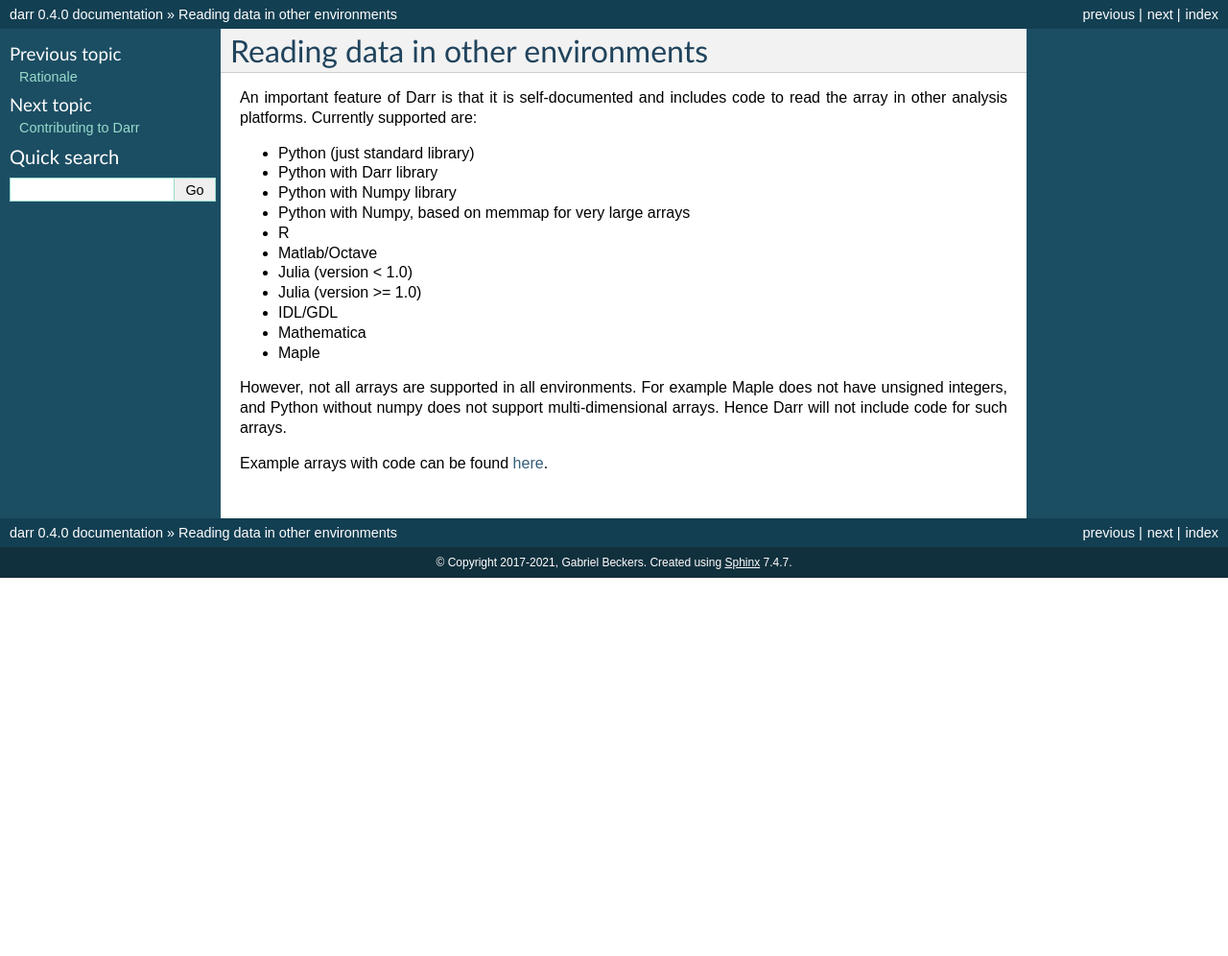
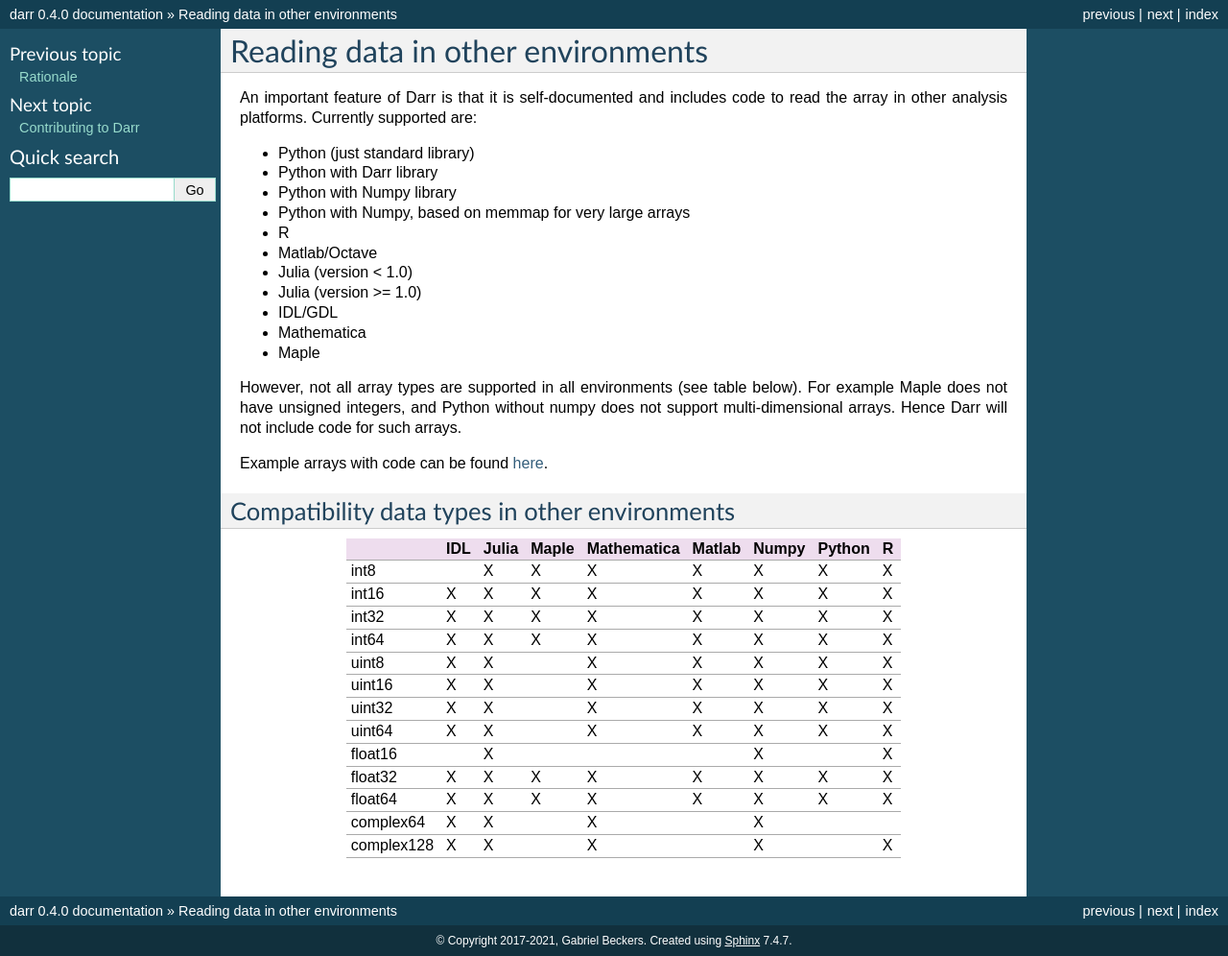
Before and after one commit to gbeckers/Darr, a Sphinx documentation site: the page built from docs/readcode.rst, in a window 1280 px wide. Shown: the whole page at 96% size. Built offline with Sphinx 7.4.7, drawn with Linux system fonts in a browser that asks for light colours; before the commit the page ends 900 px from its top, so only the background shows below that.

Commit message:
add table with supported types for different languages

```diff
--- a/docs/readcode.rst
+++ b/docs/readcode.rst
@@ -16,9 +16,43 @@ to read the array in other analysis platforms. Currently supported are:
 - Mathematica
 - Maple
 
-However, not all arrays are supported in all environments. For example Maple
-does not have unsigned integers, and Python without numpy does not support
-multi-dimensional arrays. Hence Darr will not include code for such arrays.
+However, not all array types are supported in all environments (see table
+below). For example Maple does not have unsigned integers, and Python
+without numpy does not support multi-dimensional arrays. Hence Darr will not
+include code for such arrays.
 
 Example arrays with code can be found `here <https://github
 .com/gbeckers/Darr/tree/master/examplearrays>`__.
+
+Compatibility data types in other environments
+----------------------------------------------
+
++------------+-----+-------+-------+-------------+--------+-------+--------+----+
+|            | IDL | Julia | Maple | Mathematica | Matlab | Numpy | Python | R  |
++============+=====+=======+=======+=============+========+=======+========+====+
+| int8       |     |   X   |   X   |      X      |   X    |   X   |   X    | X  |
++------------+-----+-------+-------+-------------+--------+-------+--------+----+
+| int16      | X   |   X   |   X   |      X      |   X    |   X   |   X    | X  |
++------------+-----+-------+-------+-------------+--------+-------+--------+----+
+| int32      | X   |   X   |   X   |      X      |   X    |   X   |   X    | X  |
++------------+-----+-------+-------+-------------+--------+-------+--------+----+
+| int64      | X   |   X   |   X   |      X      |   X    |   X   |   X    | X  |
++------------+-----+-------+-------+-------------+--------+-------+--------+----+
+| uint8      | X   |   X   |       |      X      |   X    |   X   |   X    | X  |
++------------+-----+-------+-------+-------------+--------+-------+--------+----+
+| uint16     | X   |   X   |       |      X      |   X    |   X   |   X    | X  |
++------------+-----+-------+-------+-------------+--------+-------+--------+----+
+| uint32     | X   |   X   |       |      X      |   X    |   X   |   X    | X  |
++------------+-----+-------+-------+-------------+--------+-------+--------+----+
+| uint64     | X   |   X   |       |      X      |   X    |   X   |   X    | X  |
++------------+-----+-------+-------+-------------+--------+-------+--------+----+
+| float16    |     |   X   |       |             |        |   X   |        | X  |
++------------+-----+-------+-------+-------------+--------+-------+--------+----+
+| float32    | X   |   X   |   X   |      X      |   X    |   X   |   X    | X  |
++------------+-----+-------+-------+-------------+--------+-------+--------+----+
+| float64    | X   |   X   |   X   |      X      |   X    |   X   |   X    | X  |
++------------+-----+-------+-------+-------------+--------+-------+--------+----+
+| complex64  | X   |   X   |       |      X      |        |   X   |        |    |
++------------+-----+-------+-------+-------------+--------+-------+--------+----+
+| complex128 | X   |   X   |       |      X      |        |   X   |        | X  |
++------------+-----+-------+-------+-------------+--------+-------+--------+----+
```
